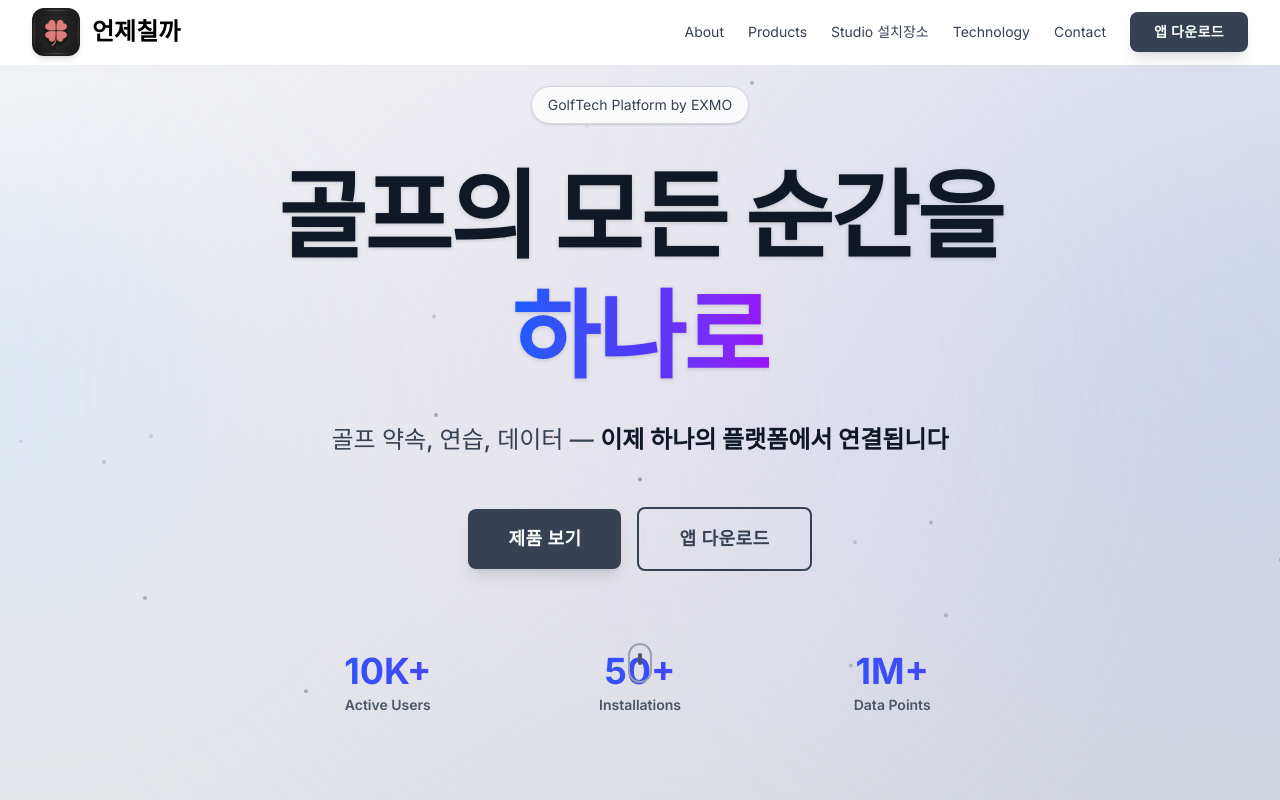
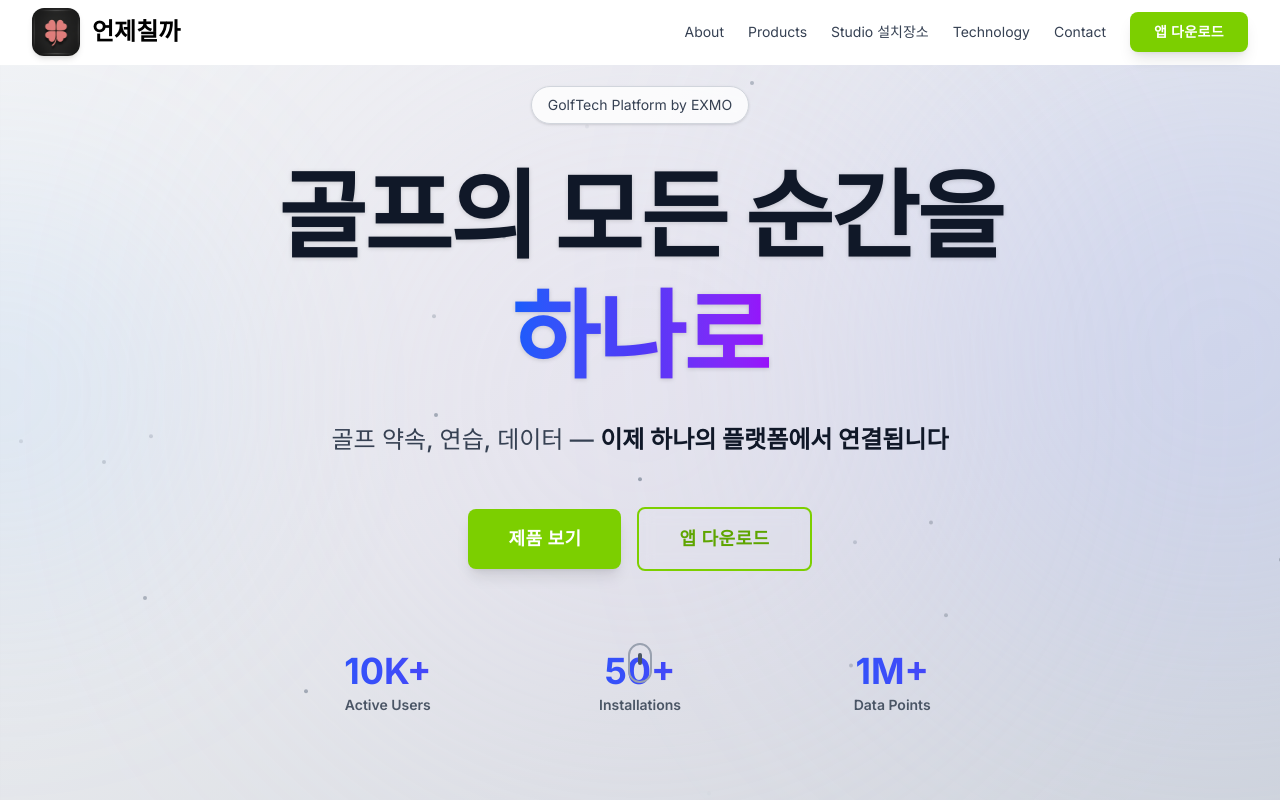
Before and after one commit to BAE-EXMO/ddadang, a Next.js app: page / in a window 1280 px wide. Shown: the top 800 px of the page. Built offline with nearby package versions, Linux system fonts and the light colour scheme; a web font is replaced by a local one.

Commit message:
Change button colors to lime green

```diff
--- a/components/ui/Button.tsx
+++ b/components/ui/Button.tsx
@@ -21,10 +21,10 @@ export default function Button({
   const baseStyles = 'inline-flex items-center justify-center font-semibold rounded-lg transition-all duration-300 hover:scale-105 active:scale-95 tracking-wide';
 
 const variants = {
-  primary: 'bg-gray-700 text-white hover:bg-gray-800 shadow-lg hover:shadow-xl transition-all',
-  secondary: 'bg-gray-600 text-white hover:bg-gray-700 shadow-lg hover:shadow-xl transition-all',
-  outline: 'border-2 border-gray-700 text-gray-700 hover:bg-gray-700 hover:text-white backdrop-blur-sm transition-all',
-  ghost: 'bg-gray-100 text-gray-700 hover:bg-gray-200 backdrop-blur-sm border border-gray-300 transition-all',
+  primary: 'bg-lime-500 text-white hover:bg-lime-600 shadow-lg hover:shadow-xl transition-all',
+  secondary: 'bg-green-500 text-white hover:bg-green-600 shadow-lg hover:shadow-xl transition-all',
+  outline: 'border-2 border-lime-500 text-lime-600 hover:bg-lime-500 hover:text-white backdrop-blur-sm transition-all',
+  ghost: 'bg-lime-50 text-lime-700 hover:bg-lime-100 backdrop-blur-sm border border-lime-300 transition-all',
 };
 
   const sizes = {
--- a/components/ui/PurchaseModal.tsx
+++ b/components/ui/PurchaseModal.tsx
@@ -76,7 +76,7 @@ ${formData.simulator ? '✓ 시뮬레이터\n' : ''}${formData.projector ? '✓
             onClick={(e) => e.stopPropagation()}
           >
             {/* Header */}
-            <div className="bg-gray-700 text-white p-6 rounded-t-2xl">
+            <div className="bg-lime-500 text-white p-6 rounded-t-2xl">
               <div className="flex justify-between items-center">
                 <h3 className="text-2xl font-bold">
                   {productType === 'tent' ? 'STUDIO 구매 문의' : '스크린 구매 문의'}
@@ -238,7 +238,7 @@ ${formData.simulator ? '✓ 시뮬레이터\n' : ''}${formData.projector ? '✓
                 </button>
                 <button
                   type="submit"
-                  className="flex-1 px-6 py-3 bg-gray-700 text-white rounded-lg font-semibold hover:bg-gray-800 transition-colors shadow-lg"
+                  className="flex-1 px-6 py-3 bg-lime-500 text-white rounded-lg font-semibold hover:bg-lime-600 transition-colors shadow-lg"
                 >
                   문의하기
                 </button>
```
